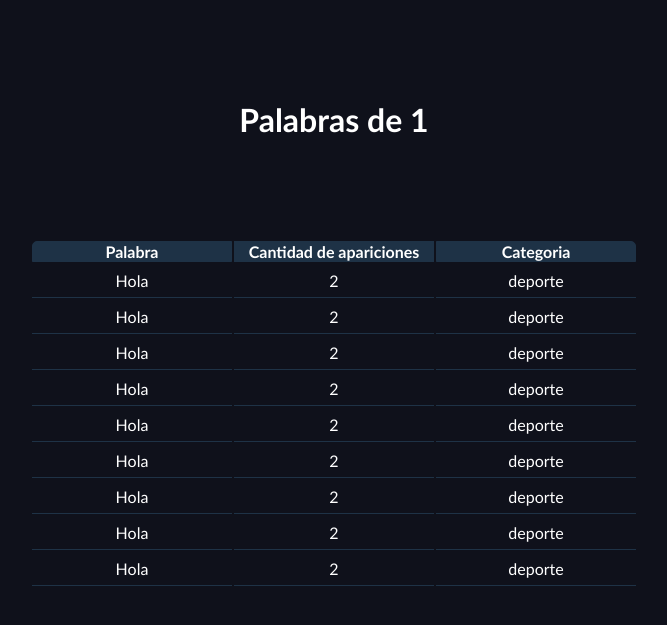
After one commit to StevenAlvaradoAguilar/clasificador-bayesiano, a Flask app: page /palabras/1/1 in a window 1280 px wide. The commit adds this page. Shown: the top 625 px of the page, without its empty margins (306-973 px from the left). Run offline with Flask 2, Linux system fonts and the light colour scheme.

Commit message:
Update frontend

```diff
--- a/app/Bayes.py
+++ b/app/Bayes.py
@@ -122,6 +122,30 @@ def bayes(cd, cs, universo, url, listaC1, listaC2):
     listaWords = segmentarlista(lis)
     cantD = 0
     cantS = 0
+    for i in listaWords:
+            if i[0] in listaC1:
+                cantD += 1
+            if i[0] in listaC2:
+                cantS +=1
+    print("Palabras de deportes: " + str(cantD))
+    print("Palabras de SEXUAL: " + str(cantS))
+    print("______________________________________________________________________________")
+    probabilidadD = pVd * cantD/cd
+    probabilidadS = pVs * cantS/cs
+    print("Probabilidad de Deportes: "+ str(probabilidadD)+"\n")
+    print("Probabilidad de Sexual: " + str(probabilidadS) + "\n")
+
+"""
+def bayes(cd, cs, universo, url, listaC1, listaC2):
+    #print("_________________________________________________________________________ BAYES ________________________________________________________________\n")
+    pVd = cd / universo
+    pVs = cs / universo
+    webScraping.extraer(url)
+    lista = webScraping.listaPaginas[0]
+    lis = corregirLista(lista)
+    listaWords = segmentarlista(lis)
+    cantD = 0
+    cantS = 0
 
     for i in range (0,len(listaWords) - 1,10):
         try:
@@ -174,10 +198,10 @@ def bayes(cd, cs, universo, url, listaC1, listaC2):
         except:
             print("Se acabo la lista")
             break
-        # print("___________________________________________")
+        #print("___________________________________________")
         var = Pool(3).map(partial(verificarLis,listaC1,listaC2),[palabra1,palabra2, palabra3, palabra4,palabra5,palabra6,palabra7,palabra8,palabra9,palabra10])
         for i in var:
-            # print(i)
+            #print(i)
             if i == 1:
                 cantD += 1
             if i == 2:
@@ -189,6 +213,8 @@ def bayes(cd, cs, universo, url, listaC1, listaC2):
     probabilidadS = pVs * cantS/cs
     print("Probabilidad de Deportes: "+ str(probabilidadD)+"\n")
     print("Probabilidad de Porno: " + str(probabilidadS) + "\n")
+"""
+
 
 def sacarProbabilidadPrevia(url ,categoria1 , categoria2):
     global cat1_G
@@ -231,6 +257,7 @@ def sacarProbabilidadPrevia(url ,categoria1 , categoria2):
                 # funcionespostgres.categorizar(i[0],categoria2)
                 cant2 += 1
         # funcionespostgres.llenarPalabrasCategorizadas(i[0],lD,lS)
+        # print('lista de deportes' + str(l1))
     print(str(universo) + "--"+ str(cant1) + "--"+ str(cant2) +"----------"+ str(otro))
     cant1_G=cant1
     cant2_G=cant2
--- a/app/app.py
+++ b/app/app.py
@@ -13,9 +13,9 @@ def index():
     cat2=bayes.cat2_G
     cant2=bayes.cant2_G
     otro= bayes.otro_G
-    percent1= cant1/universo*100
-    percent2= cant2/universo*100
-    percent3= otro/universo*100
+    percent1= int(cant1/universo*100)
+    percent2= int(cant2/universo*100)
+    percent3= 100-(percent1+percent2)
     data={
         'titulo':'Clasificador Bayesiano',
         'text': 'Results',
@@ -29,17 +29,62 @@ def index():
         'percent2':percent2,
         'percent3':percent3,
     }
+
     return render_template('index.html', data=data)
 
 @app.route('/categoria/<categoria>')
 def categoria(categoria):
 
+    # lista para las urls clasificadas como deportes
+    list1 =['a','e','r','t','y','u']
+
+    # lista para las urls clasificadas como sexual
+    list2 = ['Google.com',
+             'Google.net',
+             'Google.es',
+             'google.les',
+             'Google.us',
+             'GoGGle',
+             'GOOGLE.com',
+             'Gogle.con']
+    listUrls=[]
+    if categoria=='deportes':
+        listUrls = list1
+    else:
+        listUrls= list2
+
     data={
         'titulo':'Categoria',
-        'categoria':categoria
+        'categoria':categoria,
+        'listUrls':listUrls
     }
     return render_template('categoria.html',data=data)
 
+@app.route('/palabras/<categoria>/<url>')
+def palabras(categoria, url):
+    listPalabras=[['Hola', 2, 'deporte'],
+                  ['Hola', 2, 'deporte'],
+                  ['Hola', 2, 'deporte'],
+                  ['Hola', 2, 'deporte'],
+                  ['Hola', 2, 'deporte'],
+                  ['Hola', 2, 'deporte'],
+                  ['Hola', 2, 'deporte'],
+                  ['Hola', 2, 'deporte'],
+                  ['Hola', 2, 'deporte']]
+    data={
+        'titulo':'Palabras',
+        'categoria':categoria,
+        'url':url,
+        'listPalabras':listPalabras
+    }
+    return render_template('palabras.html',data=data)
+
+@app.errorhandler(404)
+def page_not_found(error):
+    data={
+        'titulo':'Not Found',
+    }
+    return render_template("404.html", data=data), 404
 
 
 
--- a/app/static/css/layout.css
+++ b/app/static/css/layout.css
@@ -24,10 +24,13 @@ body{
     text-align: center;
 
 }
+.p-404{
+    text-align: center;
+}
 
 .container-grafico{
-    width: 800px;
-    height: 550px;
+    width: 850px;
+    height: 450px;
     display: flex;
     justify-content: space-around;
     align-items: center;
@@ -79,3 +82,87 @@ body{
     border-radius: 3px;
     background-color: rgb(30, 50, 70);
 }
+
+.coantainer-buttons{
+    display: flex;
+    justify-content: center;
+    align-items: center;
+}
+
+.btn1{
+    cursor: pointer;
+    margin-right: 10px;
+    background-color: #464646;
+    border-radius: 5px;
+    border: none;
+    color: white;
+    padding: 15px 32px;
+    text-align: center;
+    text-decoration: none;
+    display: inline-block;
+    font-size: 16px;
+    box-shadow: 1px 1px 5px 1px rgb(70, 70, 70);
+}
+.btn2{
+    cursor: pointer;
+    margin-left: 10px;
+    background-color: #464646;
+    border-radius: 5px;
+    border: none;
+    color: white;
+    padding: 15px 32px;
+    text-align: center;
+    text-decoration: none;
+    display: inline-block;
+    font-size: 16px;
+    box-shadow: 1px 1px 5px 1px rgb(70, 70, 70);
+
+}
+
+.btn1:hover{
+    background-color: #636363;
+    transition: .4s;
+}
+.btn2:hover{
+    background-color: #636363;
+    transition: .4s;
+}
+
+.table{
+    margin-top: 100px;
+    margin-bottom: 100px;
+    display: flex;
+    justify-content: center;
+}
+
+td {
+
+    border-bottom: 1px solid #1e3246;
+    text-align: center;
+    padding: 7px;
+}
+
+.td-cat{
+    width: 500px;
+    cursor: pointer;
+}
+.td-cat:hover{
+    background-color: #1e3246;
+}
+.td-pa{
+    width: 200px;
+}
+th {
+  border: .5px solid #1e3246;
+  border-radius: 5px 5px 0 0 ;
+  background: #1e3246;
+}
+.th2{
+    border-radius: 0;
+}
+.th1{
+    border-top-right-radius:0 ;
+}
+.th3{
+    border-top-left-radius:0 ;
+}
--- /dev/null
+++ b/app/templates/palabras.html
@@ -0,0 +1,30 @@
+
+<!-- esto indica que extienda de layout que es la que tiene la base inicial, las demas paginas solo modifican el contenido de esa -->
+{% extends './layout.html' %}
+
+{% block title %} {{data.titulo}} {%endblock%}
+
+{% block body %}
+
+<div class="container">
+    <h1 class="title-grafico">Palabras de {{data.url}}</h1>
+    <table class="table">
+        <tr>
+          <th class="th1">Palabra</th>
+          <th class="th2">Cantidad de apariciones</th>
+          <th class="th3">Categoria</th>
+        </tr>
+
+        {% for palabra in data.listPalabras %}
+            <tr>
+                 <td class="td-pa 1">{{palabra[0]}}</td>
+                 <td class="td-pa 2">{{palabra[1]}}</td>
+                 <td class="td-pa 3">{{palabra[2]}}</td>
+            </tr>
+        {% endfor %}
+
+      </table>
+  </div>
+
+
+{% endblock %}
```
Also changed, not shown: app/templates/404.html (added, +10 -0 lines), app/templates/categoria.html (+17 -4 lines), app/templates/index.html (+32 -12 lines).
